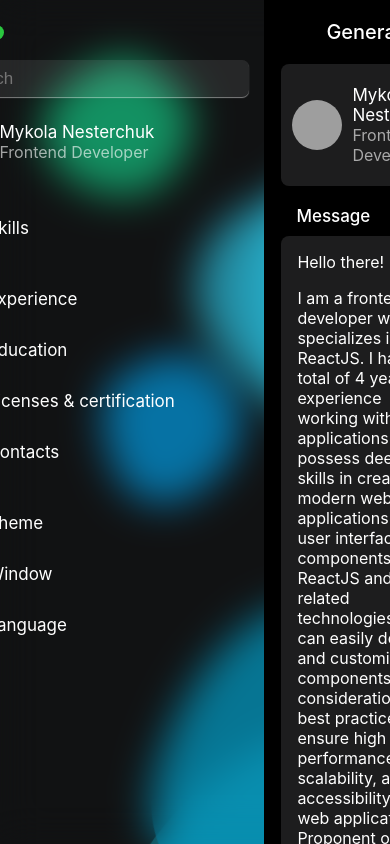
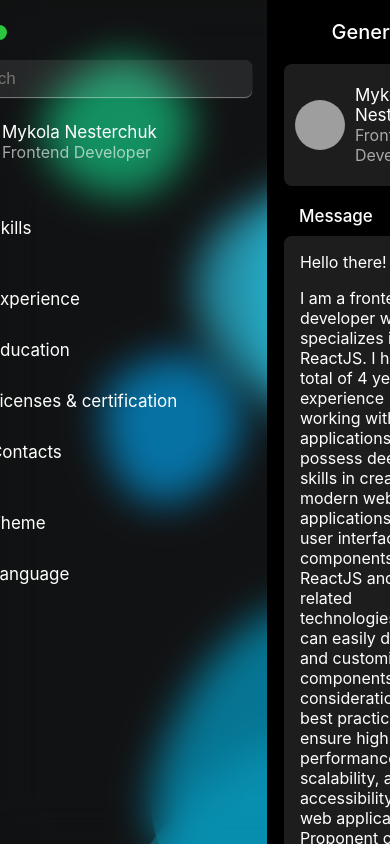
Before and after one commit to ncctcr/portfolio, a React (Create React App) app: page / in a window 390 px wide. Shown: the top 844 px of the page. Built offline with nearby package versions, Linux system fonts and the light colour scheme; grey boxes are pictures that could not be loaded; a web font is replaced by a local one.

Commit message:
Removed parallax, removed window view, other fixes

```diff
--- a/src/components/modal/Modal.module.css
+++ b/src/components/modal/Modal.module.css
@@ -9,6 +9,7 @@
     backdrop-filter: blur(40px);
     max-width: 1250px;
     max-height: 800px;
+    transition: all 0.3s;
 }
 
 .fullscreen {
--- a/src/components/modal/Modal.tsx
+++ b/src/components/modal/Modal.tsx
@@ -5,23 +5,27 @@ import Content from "./components/content/Content";
 import {useSelector} from 'react-redux'
 
 const Modal = () => {
-  const parallaxMode = useSelector((state: any) => state.settings.parallaxMode)
+  // const parallaxMode = useSelector((state: any) => state.settings.parallaxMode)
   const fullscreenMode = useSelector((state: any) => state.settings.fullscreenMode)
 
   return (
-    <Tilt
-      className={`${styles.tilt} ${fullscreenMode ? styles.fullscreen : ''}`}
-      scale={1}
-      perspective={3500}
-      tiltMaxAngleX={8}
-      tiltMaxAngleY={8}
-      transitionSpeed={800}
-      tiltEnable={parallaxMode}
-      reset={false}
-    >
+    // <Tilt
+    //   className={`${styles.tilt} ${fullscreenMode ? styles.fullscreen : ''}`}
+    //   scale={1}
+    //   perspective={3500}
+    //   tiltMaxAngleX={8}
+    //   tiltMaxAngleY={8}
+    //   transitionSpeed={800}
+    //   tiltEnable={parallaxMode}
+    //   reset={false}
+    // >
+    //   <Sidebar/>
+    //   <Content/>
+    // </Tilt>
+    <div className={`${styles.tilt} ${fullscreenMode ? styles.fullscreen : ''}`}>
       <Sidebar/>
       <Content/>
-    </Tilt>
+    </div>
   )
 }
 
--- a/src/components/modal/components/content/components/body/Body.module.css
+++ b/src/components/modal/components/content/components/body/Body.module.css
@@ -14,7 +14,7 @@
 /* total width */
 .wrapper::-webkit-scrollbar {
     background-color: rgba(255, 255, 255, 0);
-    width: 10px;
+    width: 5px;
 }
 
 /* background of the scrollbar except button or resizer */
@@ -73,8 +73,12 @@
     transform: translate(-50%, -50%);
 }
 
-@media (max-width: 768px) {
+@media (max-width: 900px) {
     .wrapper {
         padding: 0 15px 20px 15px;
+        margin: 0;
+    }
+    .wrapper::-webkit-scrollbar {
+        width: 0;
     }
 }
--- a/src/components/modal/components/content/components/body/components/window/Window.tsx
+++ b/src/components/modal/components/content/components/body/components/window/Window.tsx
@@ -19,10 +19,10 @@ const Window = () => {
   return (
     <div className={styles.wrapper}>
       <div className={styles.block}>
-        <div className={styles.item}>
-          <span>Parallax mode</span>
-          <Switch onClick={toggleParallaxMode} checked={parallaxMode} disabled={fullscreenMode}/>
-        </div>
+        {/*<div className={styles.item}>*/}
+        {/*  <span>Parallax mode</span>*/}
+        {/*  <Switch onClick={toggleParallaxMode} checked={parallaxMode} disabled={fullscreenMode}/>*/}
+        {/*</div>*/}
         <div className={styles.item}>
           <span>Fullscreen mode</span>
           <Switch onClick={toggleFullscreenMode} checked={fullscreenMode}/>
--- a/src/components/modal/components/content/components/header/Header.module.css
+++ b/src/components/modal/components/content/components/header/Header.module.css
@@ -19,3 +19,9 @@
     font-size: 20px;
     margin-right: 20px;
 }
+
+@media (max-width: 900px) {
+    .wrapper {
+        justify-content: space-between;
+    }
+}
--- a/src/components/modal/components/content/components/header/Header.tsx
+++ b/src/components/modal/components/content/components/header/Header.tsx
@@ -30,6 +30,7 @@ const Header: FC<PropsType> = ({onClick}) => {
         </button>
       ) : <div style={{width: '40px'}}/>}
       <p>{t(currentKey)}</p>
+      <div style={{width: 44.5}}/>
     </div>
   )
 }
--- a/src/constants.ts
+++ b/src/constants.ts
@@ -39,7 +39,7 @@ export const SIDEBAR = [
   {title: 'Licenses & certifications', key: 'licenses_and_certification', icon: ICONS.LICENSES_AND_CERTIFICATION, br: false},
   {title: 'Contacts', key: 'contacts', icon: ICONS.CONTACTS, br: true},
   {title: 'Theme', key: 'theme', icon: ICONS.SETTINGS, br: false},
-  {title: 'Window', key: 'window', icon: ICONS.SETTINGS, br: false},
+  // {title: 'Window', key: 'window', icon: ICONS.SETTINGS, br: false},
   {title: 'Language', key: 'language', icon: ICONS.SETTINGS, br: false},
 ]
 
@@ -98,7 +98,7 @@ const GENERAL: IView = {
         key: 'settings',
         links: [
           {title: 'Theme', key: 'theme'},
-          {title: 'Window', key: 'window'},
+          // {title: 'Window', key: 'window'},
           {title: 'Language', key: 'language'},
         ]
       }
```
